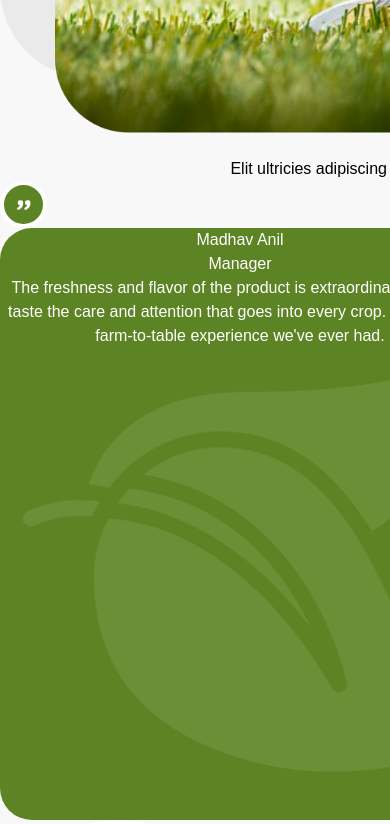
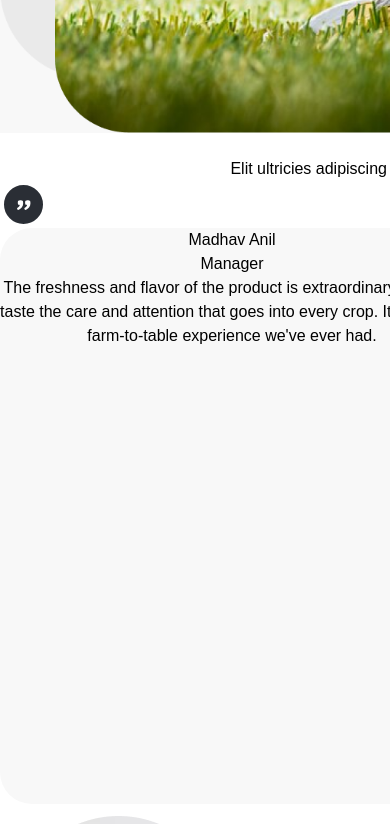
Before and after one commit to Vaishak2/Kerala_Agricultural_Producer_Firm, a React (Create React App) app: page / in a window 390 px wide. Shown: the part 2460-3284 px from the top of the page. Built offline with nearby package versions, Linux system fonts and the light colour scheme.

Commit message:
ClientSay's

```diff
--- a/src/Components/HomeComponents/BannerComponent/BannerComponent.js
+++ b/src/Components/HomeComponents/BannerComponent/BannerComponent.js
@@ -11,7 +11,7 @@ function BannerComponent() {
   </div>
   <h1 className='sm:text-[24px] sm:leading-[29px] text-justify text-white sm:mt-4 sm:font-light'>Harvesting nature’s bounty with care and dedication.</h1>
 
-  <button className='GetInTouchBtn flex  bg-white sm:mt-12'>
+  <button className='GetInTouchBtn flex  bg-white sm:mt-12 sm:px-12 sm:py-4'>
           <span className='text-black'>Get In Touch</span>
           <img className='sm:w-6 sm:h-6' src={BlackButtonArrow} alt="Button Arrow" />
         </button>
--- a/src/Components/HomeComponents/ClientSays/ClientSays.js
+++ b/src/Components/HomeComponents/ClientSays/ClientSays.js
@@ -1,21 +1,22 @@
 import React from 'react';
 import BgVector from "../../../Assets/bg vector.png"
 import Exclamtion from "../../../Assets/Icon/Exclamation2.svg"
+import blackExclamtion from "../../../Assets/Icon/blackExclamtion.svg"
 import ClientImage from "../../../Assets/client Image.png"
 
 function ClientSays() {
   return (
-    <div>
-      <div className='sm:w-[764px] mx-auto sm:mt-[88px]'>
+    <div className='bg-[#ffff] sm:pt-[88px] '>
+      <div className='sm:w-[764px] mx-auto '>
         <h1 className='sm:text-5xl sm:font-medium'>What’s Our Clients Say</h1>
         <p className='sm:text-[16px] sm:leading-8 sm:font-light sm:mt-6'>Elit ultricies adipiscing ornare. Rutrum sapien aliquet mollis. Pretium condimentum. Cursus elit hac fames laoreet non nec facilisis quis dui.</p>
       </div>
-      <div className='flex'>
+      <div className='flex columns-3 gap-6 sm:ml-8'>
       <div>
-        <div className='sm:translate-x-[199px] sm:translate-y-[24px] sm:w-fit'><img src={Exclamtion} alt="" /></div>
+        <div className='sm:translate-x-[199px] sm:translate-y-[24px] sm:w-fit'><img src={blackExclamtion} alt="" /></div>
 
         <div>
-          <div className='sm:w-[443px] bg-[#5D8424] sm:h-[368px] rounded-t-[32px] rounded-bl-[32px] text-white sm:pt-12'>
+          <div className='sm:w-[443px] bg-[#F8F8F8] sm:h-[368px] rounded-t-[32px] rounded-bl-[32px] text-black sm:pt-12'>
 
             <div className=''>
               <h1 className='sm:text-[20px]'>Madhav Anil</h1>
@@ -50,10 +51,10 @@ function ClientSays() {
         </div>
       </div>
       <div>
-        <div className='sm:translate-x-[199px] sm:translate-y-[24px] sm:w-fit'><img src={Exclamtion} alt="" /></div>
+        <div className='sm:translate-x-[199px] sm:translate-y-[24px] sm:w-fit'><img src={blackExclamtion} alt="" /></div>
 
         <div>
-          <div className='sm:w-[443px] bg-[#5D8424] sm:h-[368px] rounded-t-[32px] rounded-bl-[32px] text-white sm:pt-12'>
+          <div className='sm:w-[443px] bg-[#F8F8F8] sm:h-[368px] rounded-t-[32px] rounded-bl-[32px] text-black sm:pt-12'>
 
             <div className=''>
               <h1 className='sm:text-[20px]'>Madhav Anil</h1>
--- a/src/Components/HomeComponents/OurServices/OurServices.js
+++ b/src/Components/HomeComponents/OurServices/OurServices.js
@@ -6,6 +6,7 @@ import Service2 from "../../../Assets/service2.png"
 
 function OurServices() {
   const [hoveredIndex, setHoveredIndex] = useState(null);
+  const [hoveredIndex2, setHoveredIndex2] = useState(null);
 
   const services = [
     "Procurement of Agricultural crops with fixed return to the farmer",
@@ -54,17 +55,17 @@ function OurServices() {
       <div className='sm:mt-[205px] sm:ml-[57px]'>
             <img className='sm:w-[490px] sm:h-[322px]' src={Service2} alt="" />
           </div>
-        <div className='sm:mt-16 sm:ml-8'>
+        <div className='sm:mt-16 sm:ml-8 sm:mb-20'>
           <h1 className='text-justify sm:font-medium sm:text-[32px] sm:leading-[57px]'> Our Financial Services</h1>
           {services2.map((service, index) => (
             <div
               key={index}
               className='flex sm:w-[793px] bg-white rounded-t-[32px] rounded-br-[32px] sm:p-3 justify-between sm:mt-6'
-              onMouseEnter={() => setHoveredIndex(index)}
-              onMouseLeave={() => setHoveredIndex(null)}
+              onMouseEnter={() => setHoveredIndex2(index)}
+              onMouseLeave={() => setHoveredIndex2(null)}
             >
               <p className='sm:ml-8 my-auto'>{service}</p>
-              <img src={hoveredIndex === index ? FillArrow : UnFillArrow} alt="Arrow Icon" />
+              <img src={hoveredIndex2 === index ? FillArrow : UnFillArrow} alt="Arrow Icon" />
             </div>
           ))}
 
```
Also changed, not shown: src/Assets/Icon/blackExclamtion.svg (added).
